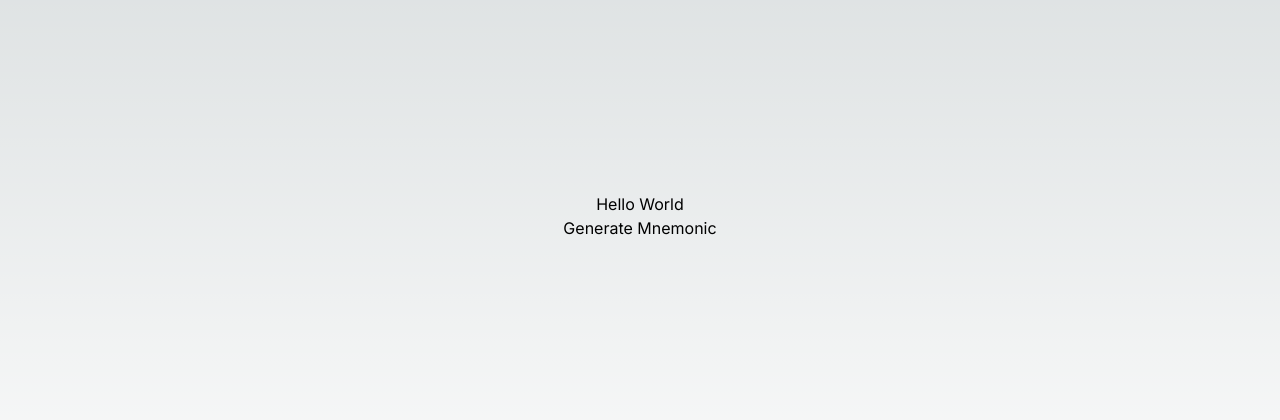
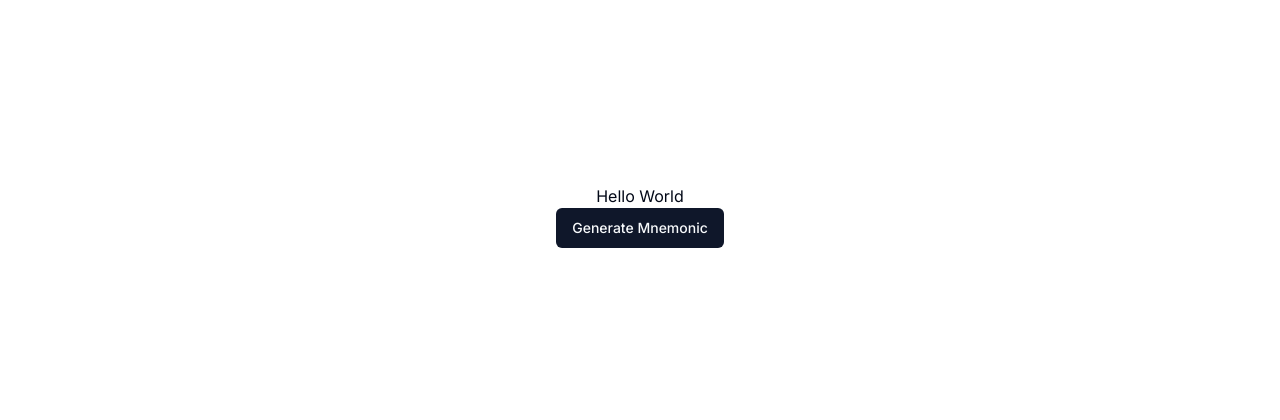
Before and after one commit to kenil-kanani/web-wallet, a Next.js app: page / in a window 1280 px wide. Shown: the part 184-604 px from the top of the page. Built offline with nearby package versions, Linux system fonts and the light colour scheme.

Commit message:
shadcn installed

```diff
--- a/app/globals.css
+++ b/app/globals.css
@@ -2,32 +2,68 @@
 @tailwind components;
 @tailwind utilities;
 
-:root {
-  --foreground-rgb: 0, 0, 0;
-  --background-start-rgb: 214, 219, 220;
-  --background-end-rgb: 255, 255, 255;
-}
+@layer base {
+  :root {
+    --background: 0 0% 100%;
+    --foreground: 222.2 84% 4.9%;
+    --card: 0 0% 100%;
+    --card-foreground: 222.2 84% 4.9%;
+    --popover: 0 0% 100%;
+    --popover-foreground: 222.2 84% 4.9%;
+    --primary: 222.2 47.4% 11.2%;
+    --primary-foreground: 210 40% 98%;
+    --secondary: 210 40% 96.1%;
+    --secondary-foreground: 222.2 47.4% 11.2%;
+    --muted: 210 40% 96.1%;
+    --muted-foreground: 215.4 16.3% 46.9%;
+    --accent: 210 40% 96.1%;
+    --accent-foreground: 222.2 47.4% 11.2%;
+    --destructive: 0 84.2% 60.2%;
+    --destructive-foreground: 210 40% 98%;
+    --border: 214.3 31.8% 91.4%;
+    --input: 214.3 31.8% 91.4%;
+    --ring: 222.2 84% 4.9%;
+    --radius: 0.5rem;
+    --chart-1: 12 76% 61%;
+    --chart-2: 173 58% 39%;
+    --chart-3: 197 37% 24%;
+    --chart-4: 43 74% 66%;
+    --chart-5: 27 87% 67%;
+  }
 
-@media (prefers-color-scheme: dark) {
-  :root {
-    --foreground-rgb: 255, 255, 255;
-    --background-start-rgb: 0, 0, 0;
-    --background-end-rgb: 0, 0, 0;
+  .dark {
+    --background: 222.2 84% 4.9%;
+    --foreground: 210 40% 98%;
+    --card: 222.2 84% 4.9%;
+    --card-foreground: 210 40% 98%;
+    --popover: 222.2 84% 4.9%;
+    --popover-foreground: 210 40% 98%;
+    --primary: 210 40% 98%;
+    --primary-foreground: 222.2 47.4% 11.2%;
+    --secondary: 217.2 32.6% 17.5%;
+    --secondary-foreground: 210 40% 98%;
+    --muted: 217.2 32.6% 17.5%;
+    --muted-foreground: 215 20.2% 65.1%;
+    --accent: 217.2 32.6% 17.5%;
+    --accent-foreground: 210 40% 98%;
+    --destructive: 0 62.8% 30.6%;
+    --destructive-foreground: 210 40% 98%;
+    --border: 217.2 32.6% 17.5%;
+    --input: 217.2 32.6% 17.5%;
+    --ring: 212.7 26.8% 83.9%;
+    --chart-1: 220 70% 50%;
+    --chart-2: 160 60% 45%;
+    --chart-3: 30 80% 55%;
+    --chart-4: 280 65% 60%;
+    --chart-5: 340 75% 55%;
   }
 }
 
-body {
-  color: rgb(var(--foreground-rgb));
-  background: linear-gradient(
-      to bottom,
-      transparent,
-      rgb(var(--background-end-rgb))
-    )
-    rgb(var(--background-start-rgb));
-}
-
-@layer utilities {
-  .text-balance {
-    text-wrap: balance;
+@layer base {
+  * {
+    @apply border-border;
+  }
+  body {
+    @apply bg-background text-foreground;
   }
 }
--- a/app/page.tsx
+++ b/app/page.tsx
@@ -1,5 +1,6 @@
 'use client';
 
+import { Button } from '@/components/ui/button';
 import { generateMnemonic , mnemonicToSeedSync } from 'bip39';
 import { useState } from 'react';
 
@@ -15,7 +16,7 @@
   return (
     <div className="flex flex-col items-center justify-center h-screen">
       <h1>Hello World</h1>
-      <button onClick={generateMnemonicHandler}>Generate Mnemonic</button>
+      <Button onClick={generateMnemonicHandler}>Generate Mnemonic</Button>
       <p>{mnemonic}</p>
     </div>
   );
--- /dev/null
+++ b/components/ui/button.tsx
@@ -0,0 +1,56 @@
+import * as React from "react"
+import { Slot } from "@radix-ui/react-slot"
+import { cva, type VariantProps } from "class-variance-authority"
+
+import { cn } from "@/lib/utils"
+
+const buttonVariants = cva(
+  "inline-flex items-center justify-center whitespace-nowrap rounded-md text-sm font-medium ring-offset-background transition-colors focus-visible:outline-none focus-visible:ring-2 focus-visible:ring-ring focus-visible:ring-offset-2 disabled:pointer-events-none disabled:opacity-50",
+  {
+    variants: {
+      variant: {
+        default: "bg-primary text-primary-foreground hover:bg-primary/90",
+        destructive:
+          "bg-destructive text-destructive-foreground hover:bg-destructive/90",
+        outline:
+          "border border-input bg-background hover:bg-accent hover:text-accent-foreground",
+        secondary:
+          "bg-secondary text-secondary-foreground hover:bg-secondary/80",
+        ghost: "hover:bg-accent hover:text-accent-foreground",
+        link: "text-primary underline-offset-4 hover:underline",
+      },
+      size: {
+        default: "h-10 px-4 py-2",
+        sm: "h-9 rounded-md px-3",
+        lg: "h-11 rounded-md px-8",
+        icon: "h-10 w-10",
+      },
+    },
+    defaultVariants: {
+      variant: "default",
+      size: "default",
+    },
+  }
+)
+
+export interface ButtonProps
+  extends React.ButtonHTMLAttributes<HTMLButtonElement>,
+    VariantProps<typeof buttonVariants> {
+  asChild?: boolean
+}
+
+const Button = React.forwardRef<HTMLButtonElement, ButtonProps>(
+  ({ className, variant, size, asChild = false, ...props }, ref) => {
+    const Comp = asChild ? Slot : "button"
+    return (
+      <Comp
+        className={cn(buttonVariants({ variant, size, className }))}
+        ref={ref}
+        {...props}
+      />
+    )
+  }
+)
+Button.displayName = "Button"
+
+export { Button, buttonVariants }
--- /dev/null
+++ b/lib/utils.ts
@@ -0,0 +1,6 @@
+import { type ClassValue, clsx } from "clsx"
+import { twMerge } from "tailwind-merge"
+
+export function cn(...inputs: ClassValue[]) {
+  return twMerge(clsx(inputs))
+}
--- a/tailwind.config.ts
+++ b/tailwind.config.ts
@@ -1,20 +1,80 @@
-import type { Config } from "tailwindcss";
+import type { Config } from "tailwindcss"
 
-const config: Config = {
+const config = {
+  darkMode: ["class"],
   content: [
-    "./pages/**/*.{js,ts,jsx,tsx,mdx}",
-    "./components/**/*.{js,ts,jsx,tsx,mdx}",
-    "./app/**/*.{js,ts,jsx,tsx,mdx}",
-  ],
+    './pages/**/*.{ts,tsx}',
+    './components/**/*.{ts,tsx}',
+    './app/**/*.{ts,tsx}',
+    './src/**/*.{ts,tsx}',
+	],
+  prefix: "",
   theme: {
+    container: {
+      center: true,
+      padding: "2rem",
+      screens: {
+        "2xl": "1400px",
+      },
+    },
     extend: {
-      backgroundImage: {
-        "gradient-radial": "radial-gradient(var(--tw-gradient-stops))",
-        "gradient-conic":
-          "conic-gradient(from 180deg at 50% 50%, var(--tw-gradient-stops))",
+      colors: {
+        border: "hsl(var(--border))",
+        input: "hsl(var(--input))",
+        ring: "hsl(var(--ring))",
+        background: "hsl(var(--background))",
+        foreground: "hsl(var(--foreground))",
+        primary: {
+          DEFAULT: "hsl(var(--primary))",
+          foreground: "hsl(var(--primary-foreground))",
+        },
+        secondary: {
+          DEFAULT: "hsl(var(--secondary))",
+          foreground: "hsl(var(--secondary-foreground))",
+        },
+        destructive: {
+          DEFAULT: "hsl(var(--destructive))",
+          foreground: "hsl(var(--destructive-foreground))",
+        },
+        muted: {
+          DEFAULT: "hsl(var(--muted))",
+          foreground: "hsl(var(--muted-foreground))",
+        },
+        accent: {
+          DEFAULT: "hsl(var(--accent))",
+          foreground: "hsl(var(--accent-foreground))",
+        },
+        popover: {
+          DEFAULT: "hsl(var(--popover))",
+          foreground: "hsl(var(--popover-foreground))",
+        },
+        card: {
+          DEFAULT: "hsl(var(--card))",
+          foreground: "hsl(var(--card-foreground))",
+        },
+      },
+      borderRadius: {
+        lg: "var(--radius)",
+        md: "calc(var(--radius) - 2px)",
+        sm: "calc(var(--radius) - 4px)",
+      },
+      keyframes: {
+        "accordion-down": {
+          from: { height: "0" },
+          to: { height: "var(--radix-accordion-content-height)" },
+        },
+        "accordion-up": {
+          from: { height: "var(--radix-accordion-content-height)" },
+          to: { height: "0" },
+        },
+      },
+      animation: {
+        "accordion-down": "accordion-down 0.2s ease-out",
+        "accordion-up": "accordion-up 0.2s ease-out",
       },
     },
   },
-  plugins: [],
-};
-export default config;
+  plugins: [require("tailwindcss-animate")],
+} satisfies Config
+
+export default config
```
Also changed, not shown: package.json (+7 -1 lines), components.json (added), 1 other file (tests, documents, lock files or other folders).
